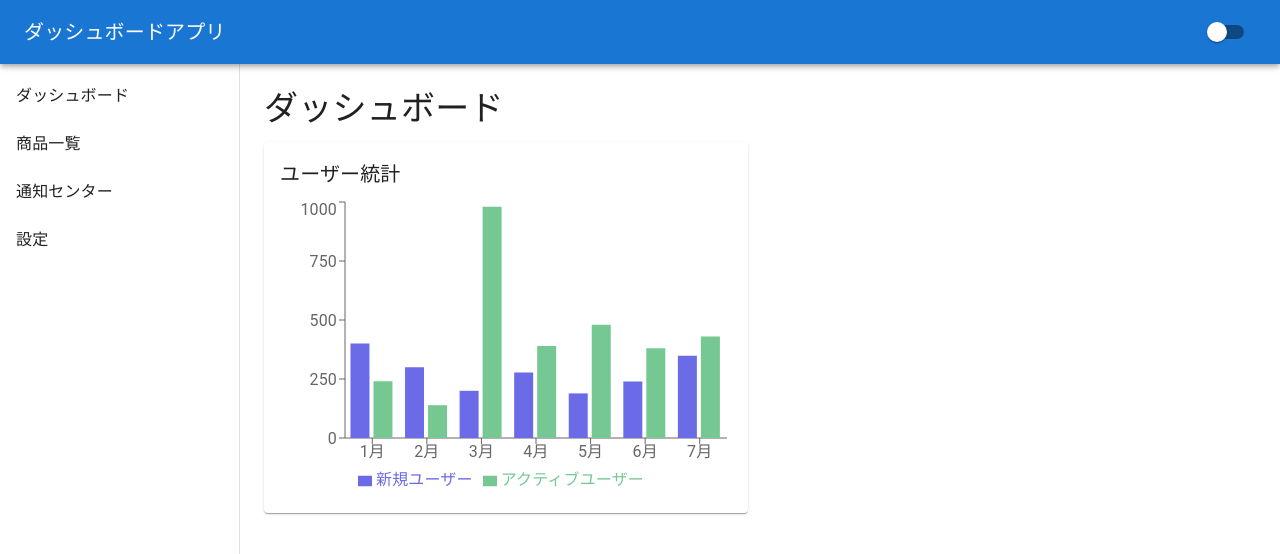
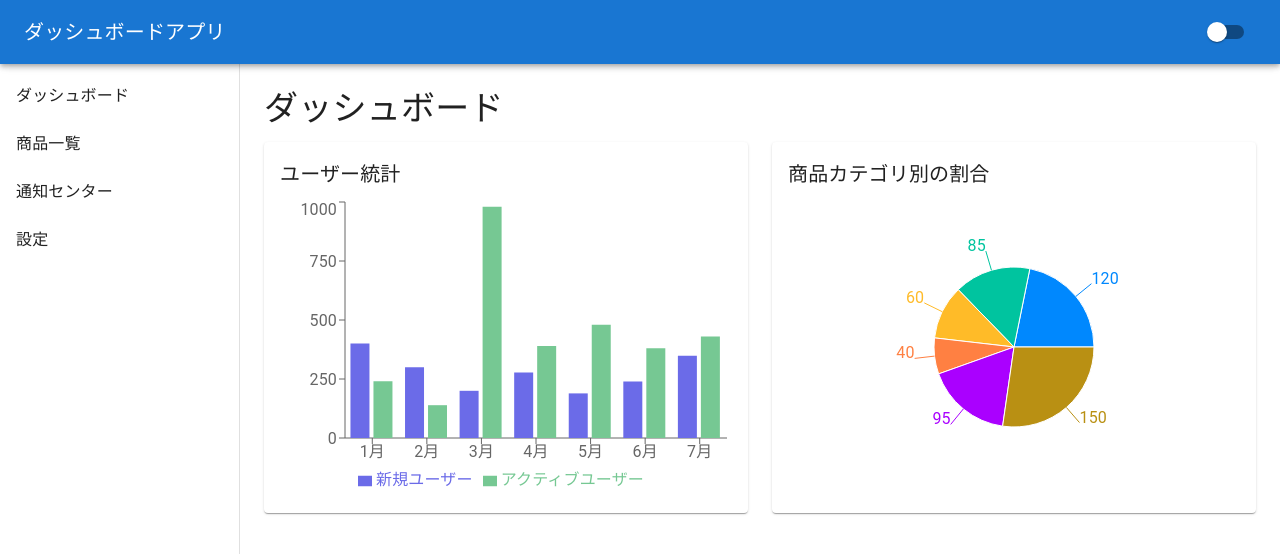
Before and after one commit to FOXHOUND-Ogasawara/dashboard-app, a React (Vite) app: page / in a window 1280 px wide. Shown: the top 554 px of the page. Built offline with nearby package versions, Linux system fonts and the light colour scheme.

Commit message:
商品カテゴリ割合の円グラフの作成

```diff
--- /dev/null
+++ b/src/components/CategoryPieChart.tsx
@@ -0,0 +1,30 @@
+import React from "react";
+import { Cell, Pie, PieChart, ResponsiveContainer, Tooltip } from "recharts";
+import { categoryData } from "../data/productData";
+
+const COLORS = ["#0088FE", "#00C49F", "#FFBB28", "#FF8042", "#AA00FF", "#b99013ff"];
+
+const CategoryPieChart: React.FC = () => {
+  return (
+    <ResponsiveContainer width="100%" height={300}>
+      <PieChart>
+        <Pie
+          data={categoryData}
+          dataKey="value"
+          nameKey="category"
+          cx="50%"
+          cy="50%"
+          outerRadius={80}
+          label
+        >
+          {categoryData.map((entry, index) => (
+            <Cell key={`cell-${index}`} fill={COLORS[index % COLORS.length]} />
+          ))}
+        </Pie>
+        <Tooltip />
+      </PieChart>
+    </ResponsiveContainer>
+  );
+};
+
+export default CategoryPieChart;
--- a/src/data/productData.ts
+++ b/src/data/productData.ts
@@ -13,3 +13,18 @@ export const products: Product[] = [
   { id: 5, name: "Notebook", category: "Stationery", price: 680 },
   { id: 6, name: "LED Desk Lamp", category: "Home", price: 4200 },
 ];
+
+export interface Category {
+  id: number;
+  category: string;
+  value: number;
+}
+
+export const categoryData: Category[] = [
+  { id: 1, category: "Electronics", value: 120 },
+  { id: 2, category: "Kitchen", value: 85 },
+  { id: 3, category: "Fitness", value: 60 },
+  { id: 4, category: "Stationery", value: 40 },
+  { id: 5, category: "Home", value: 95 },
+  { id: 6, category: "Fashion", value: 150 },
+];
--- a/src/pages/Dashboard.tsx
+++ b/src/pages/Dashboard.tsx
@@ -2,6 +2,7 @@ import { Paper, Typography } from "@mui/material";
 import Grid from "@mui/material/GridLegacy";
 import React from "react";
 import UserStatsChart from "../components/UserStatsChart";
+import CategoryPieChart from "../components/CategoryPieChart";
 
 const Dashboard: React.FC = () => {
   return (
@@ -18,6 +19,14 @@ const Dashboard: React.FC = () => {
             <UserStatsChart />
           </Paper>
         </Grid>
+        <Grid item xs={12} md={6}>
+          <Paper sx={{ p: 2 }}>
+            <Typography variant="h6" gutterBottom>
+              商品カテゴリ別の割合
+            </Typography>
+            <CategoryPieChart />
+          </Paper>
+        </Grid>
       </Grid>
     </div>
   );
```
